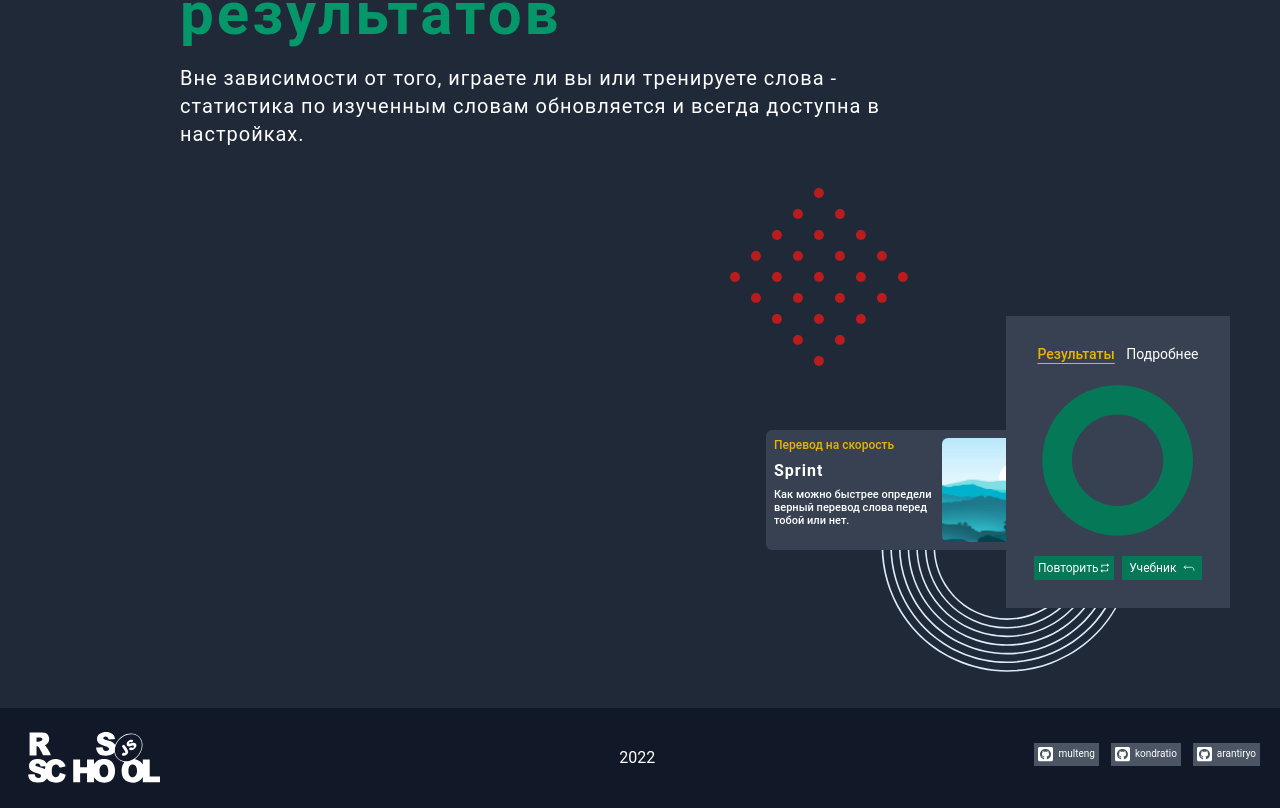
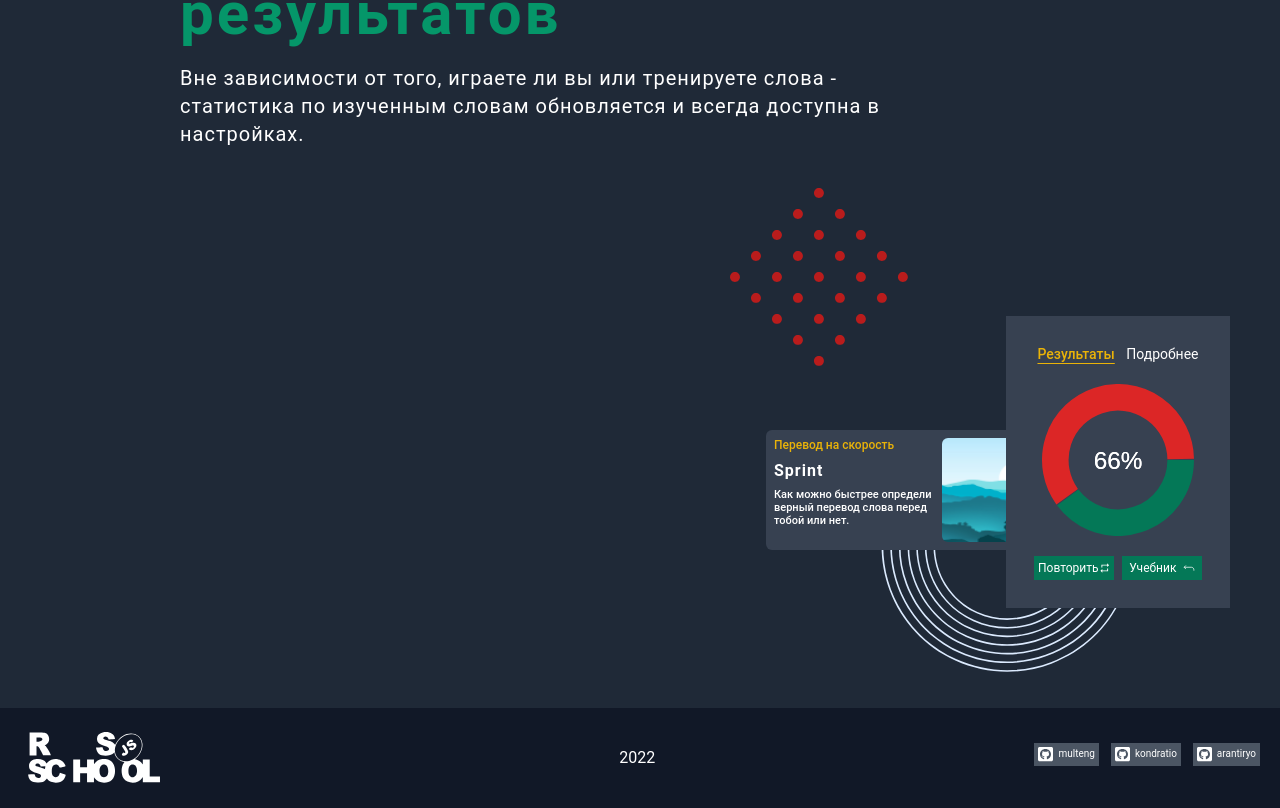
Before and after one commit to Arantiryo/rs-lang, a React (Create React App) app in the folder rs-lang/: page / in a window 1280 px wide. Shown: the part 2012-2820 px from the top of the page. Built offline with nearby package versions, Linux system fonts and the light colour scheme.

Commit message:
feat: add react-minimal-pie-chart to the project, use it to display game results

```diff
--- a/rs-lang/package.json
+++ b/rs-lang/package.json
@@ -15,6 +15,7 @@
     "react": "^17.0.2",
     "react-dom": "^17.0.2",
     "react-icons": "^4.3.1",
+    "react-minimal-pie-chart": "^8.2.0",
     "react-redux": "^7.2.6",
     "react-router-dom": "^5.3.0",
     "react-scripts": "5.0.0",
--- a/rs-lang/src/components/AudiocallGame/ResultPage.tsx
+++ b/rs-lang/src/components/AudiocallGame/ResultPage.tsx
@@ -3,7 +3,6 @@ import ResultsTrackingCard from "../ResultsCard/ResultsCard";
 
 export default function ResultPage() {
   const userInfo = useAppSelector((state) => state.latestResultReducer);
-  // const dispatch = useAppDispatch();
 
   console.log(userInfo);
 
--- a/rs-lang/src/components/ResultsCard/ResultsCard.tsx
+++ b/rs-lang/src/components/ResultsCard/ResultsCard.tsx
@@ -2,10 +2,23 @@ import { MdRepeat } from "react-icons/md";
 import { IoReturnUpBackOutline } from "react-icons/io5";
 import tempResultsCircle from "../../assets/svg/results-tacking__temp-stats-circle.svg";
 import LoaderButton from "../LoaderButton/LoaderButton";
+import { PieChart } from "react-minimal-pie-chart";
+
+type DataType = {
+  title: string;
+  value: number;
+  color: string;
+};
 
 export default function ResultsTrackingCard({
   size = "ml-auto max-w-[280px] max-h-[330px]",
 }) {
+  const data: DataType[] = [
+    { title: "One", value: 10, color: "#047857" },
+    { title: "Two", value: 15, color: "#DC2626" },
+  ];
+  const resultLabel = Math.floor((data[0].value / data[1].value) * 100);
+
   return (
     <div className={`results-card w-full bg-gray-700 p-4 lg:p-7 ${size}`}>
       <ul className="list-none flex items-center justify-evenly xs:mb-4">
@@ -16,10 +29,24 @@ export default function ResultsTrackingCard({
           Подробнее
         </li>
       </ul>
-      <img
+      {/* <img
         className="py-2 mx-auto w-full h-full max-w-[160px] max-h-[160px] xs:py-1 xs:mb-4"
         src={tempResultsCircle}
         alt="statistics"
+      /> */}
+      <PieChart
+        className="py-2 mx-auto w-full h-full max-w-[160px] max-h-[160px] xs:py-1 xs:mb-4"
+        lineWidth={35}
+        paddingAngle={1}
+        label={() => `${resultLabel}%`}
+        labelStyle={{
+          fontSize: "16px",
+          fontWeight: "500",
+          fontFamily: "sans-serif",
+          fill: "#ffffff",
+        }}
+        labelPosition={0}
+        data={data}
       />
       <div className="flex items-center justify-evenly">
         <LoaderButton
```
Also changed, not shown: 1 other file (tests, documents, lock files or other folders).
